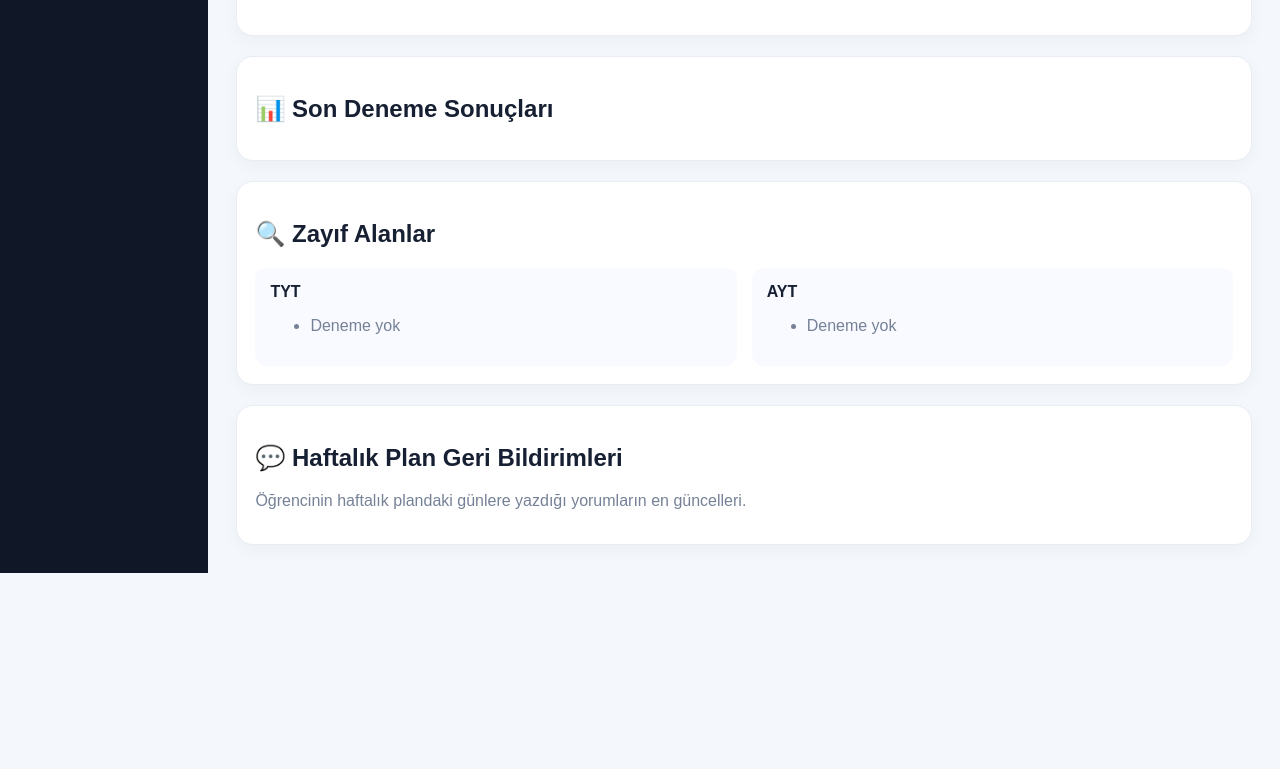
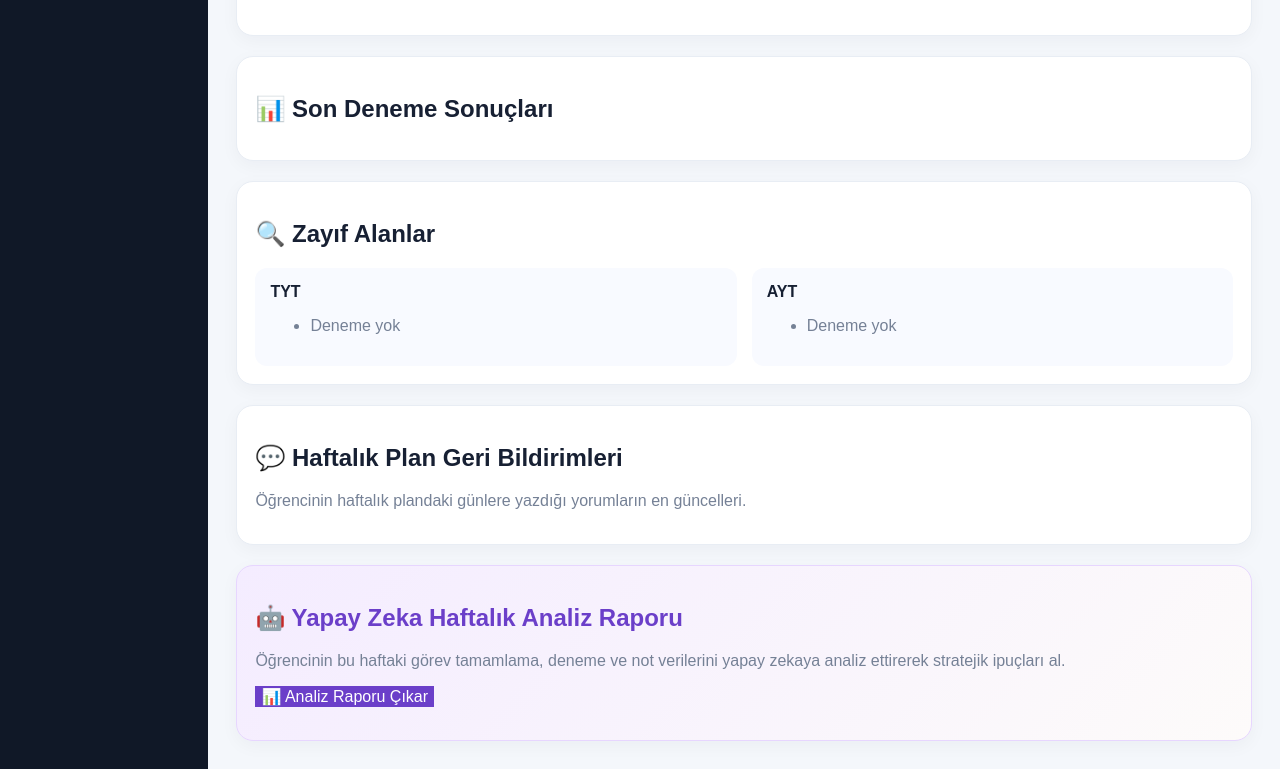
Before and after one commit to abdullahyilmazpdr/firebase-koc-projesi, a plain HTML site: page koc.html in a window 1280 px wide. Shown: the part 393-1162 px from the top of the page. Before the commit the page ends 966 px from the top, so only its background shows below. Drawn offline with Linux system fonts and the light colour scheme.

Commit message:
Add AI weekly analysis report to koc.html
Added AI weekly analysis report section with button to generate report.

```diff
--- a/koc.html
+++ b/koc.html
@@ -81,6 +81,12 @@
           <p class="muted">Öğrencinin haftalık plandaki günlere yazdığı yorumların en güncelleri.</p>
           <div id="coachWeeklyFb"></div>
         </div>
+        <div class="card section" style="background: linear-gradient(135deg, #f4ecff, #fdfbfa); border: 1px solid #e7d6ff;">
+  <h2 style="color: #6b3fc9;">🤖 Yapay Zeka Haftalık Analiz Raporu</h2>
+  <p class="muted">Öğrencinin bu haftaki görev tamamlama, deneme ve not verilerini yapay zekaya analiz ettirerek stratejik ipuçları al.</p>
+  <button class="primary" onclick="generateAIReport()" style="background:#6b3fc9 !important;">📊 Analiz Raporu Çıkar</button>
+  <div id="aiReportResult" style="margin-top:15px; font-size:14px; line-height:1.6;"></div>
+</div>
       </section>
 
       <!-- 2. MÜFREDAT -->
```
